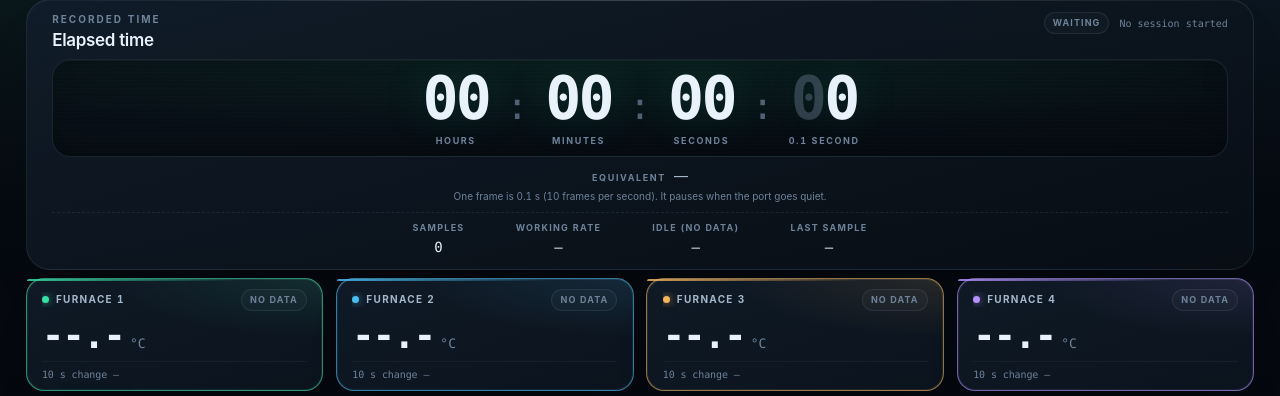
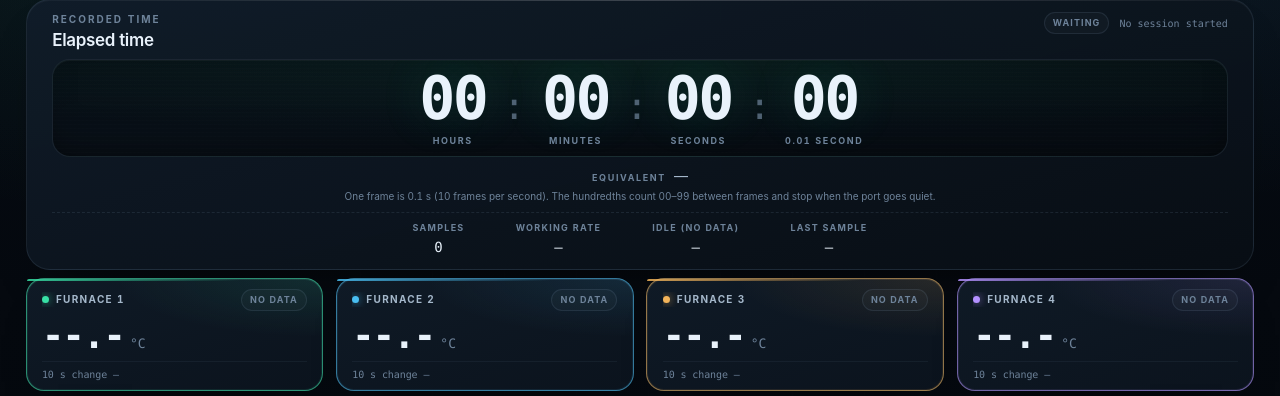
Before and after one commit to omidgholami74/temperature-viewer, a PHP site: page / in a window 1280 px wide. Shown: the part 68-464 px from the top of the page. Run offline with PHP 8.4, Linux system fonts and the light colour scheme.

Commit message:
Make the timer's last two digits count 00 to 99
The right-hand group showed a single tenths digit behind a dead leading
zero, so a whole second looked like 0 to 9 and then reset. It is now a real
hundredths group that runs across the gap between samples on both the API
dashboard and the serial page, while the counter still settles on the
stored sample count when data stops arriving.

```diff
--- a/serial-web/assets/css/app.css
+++ b/serial-web/assets/css/app.css
@@ -601,11 +601,6 @@ main {
   text-align: center;
   font-variant-numeric: tabular-nums;
   text-shadow: 0 0 48px rgba(56, 224, 165, 0.16);
-}
-
-.counter__ghost {
-  color: var(--text-3);
-  opacity: 0.4;
 }
 
 .counter__sep {
--- a/serial-web/assets/js/format.js
+++ b/serial-web/assets/js/format.js
@@ -14,32 +14,39 @@ const dateTimeFormatter = new Intl.DateTimeFormat('en-GB', {
   hour12: false,
 });
 
-/** Split milliseconds into unbounded hours, minutes, seconds and tenths. */
+/**
+ * Split milliseconds into unbounded hours, minutes, seconds, tenths and the
+ * two sub-second digits (hundredths) the counter shows on the right.
+ */
 export function splitDuration(milliseconds) {
-  const totalTenths = Math.max(0, Math.floor(Number(milliseconds) / 100));
+  const totalHundredths = Math.max(0, Math.floor(Number(milliseconds) / 10));
 
   return {
-    hours: Math.floor(totalTenths / 36000),
-    minutes: Math.floor(totalTenths / 600) % 60,
-    seconds: Math.floor(totalTenths / 10) % 60,
-    tenths: totalTenths % 10,
+    hours: Math.floor(totalHundredths / 360000),
+    minutes: Math.floor(totalHundredths / 6000) % 60,
+    seconds: Math.floor(totalHundredths / 100) % 60,
+    tenths: Math.floor(totalHundredths / 10) % 10,
+    hundredths: totalHundredths % 100,
   };
 }
 
 /**
- * Digits for the eight-character counter: HH:MM:SS:T.
- * Hours are padded to two digits and then allowed to grow past 99.
+ * Digits for the eight-character counter: HH:MM:SS:CC.
+ * Hours are padded to two digits and then allowed to grow past 99; the last
+ * group counts hundredths of a second from 00 to 99 and then carries into the
+ * seconds field.
  */
 export function formatDigits(milliseconds) {
-  const { hours, minutes, seconds, tenths } = splitDuration(milliseconds);
+  const { hours, minutes, seconds, hundredths } = splitDuration(milliseconds);
   const hoursText = String(hours).padStart(2, '0');
+  const hundredthsText = pad2(hundredths);
 
   return {
     hours: hoursText,
     minutes: pad2(minutes),
     seconds: pad2(seconds),
-    tenths: String(tenths),
-    key: `${hoursText}${pad2(minutes)}${pad2(seconds)}${tenths}`,
+    hundredths: hundredthsText,
+    key: `${hoursText}${pad2(minutes)}${pad2(seconds)}${hundredthsText}`,
   };
 }
 
--- a/serial-web/assets/js/serial.js
+++ b/serial-web/assets/js/serial.js
@@ -78,7 +78,7 @@ const el = {
     hours: $('[data-digit="hours"]'),
     minutes: $('[data-digit="minutes"]'),
     seconds: $('[data-digit="seconds"]'),
-    tenths: $('[data-digit="tenths"]'),
+    hundredths: $('[data-digit="hundredths"]'),
   },
   human: $('[data-role="human"]'),
   samples: $('[data-role="samples"]'),
@@ -110,6 +110,9 @@ const state = {
 let chart = null;
 let port = null;
 let reader = null;
+// Anchor for the sub-frame animation: the last two digits run on between two
+// frames by the part of the frame gap that has already passed.
+const clock = { anchorAt: 0 };
 let running = false;
 let toastTimer = null;
 const noiseFilter = new TemperatureDropFilter();
@@ -152,7 +155,27 @@ function trendFor(delta) {
 }
 
 function elapsedMs() {
-  return state.samples * SAMPLE_MS;
+  const recorded = state.samples * SAMPLE_MS;
+  const fresh = Boolean(state.latest)
+    && performance.now() - state.latest.received_at <= STALE_MS;
+
+  // A quiet port settles the counter on the frame count instead of leaving it
+  // a hundredth ahead of the last frame.
+  if (!state.connected || !fresh || clock.anchorAt === 0) {
+    return recorded;
+  }
+
+  // The firmware sends one frame every 100 ms, so the hundredths may run on for
+  // at most that long: they reach the next frame's value just as it lands and
+  // never overshoot it, which keeps the counter from stepping backwards.
+  const drift = Math.max(0, performance.now() - clock.anchorAt);
+
+  return recorded + Math.min(drift, SAMPLE_MS);
+}
+
+/** Note when a frame landed, so the hundredths group can run on afterwards. */
+function anchorClock() {
+  clock.anchorAt = performance.now();
 }
 
 /** Wall-clock span of the session, used only to show idle time. */
@@ -320,6 +343,7 @@ function startSession(uptime) {
     stoppedAt: undefined,
   };
   state.samples = 0;
+  clock.anchorAt = 0;
   state.latest = null;
   noiseFilter.configure(NOISE_SETTINGS);
   noiseFilter.reset();
@@ -341,6 +365,7 @@ function applyFrame(frame) {
   chart?.appendSamples([{ t_ms: tMs, temps: filteredTemps }]);
 
   state.samples += 1;
+  anchorClock();
   state.latest = {
     t_ms: tMs,
     rawTemps: frame.temps,
@@ -384,6 +409,7 @@ async function openPort(candidate) {
   state.session = null;
   state.latest = null;
   state.samples = 0;
+  clock.anchorAt = 0;
   chart?.clear();
   renderCards(null);
   updateLegend(null);
@@ -558,7 +584,7 @@ function startCounter() {
       setText(el.digits.hours, digits.hours);
       setText(el.digits.minutes, digits.minutes);
       setText(el.digits.seconds, digits.seconds);
-      setText(el.digits.tenths, digits.tenths);
+      setText(el.digits.hundredths, digits.hundredths);
       digitsKey = digits.key;
     }
 
--- a/serial-web/index.html
+++ b/serial-web/index.html
@@ -65,7 +65,7 @@
             <span class="counter__sep" aria-hidden="true">:</span>
             <span class="counter__digits" data-digit="seconds">00</span>
             <span class="counter__sep" aria-hidden="true">:</span>
-            <span class="counter__digits"><span class="counter__ghost" aria-hidden="true">0</span><span data-digit="tenths">0</span></span>
+            <span class="counter__digits" data-digit="hundredths">00</span>
 
             <span class="counter__label">hours</span>
             <span aria-hidden="true"></span>
@@ -73,12 +73,12 @@
             <span aria-hidden="true"></span>
             <span class="counter__label">seconds</span>
             <span aria-hidden="true"></span>
-            <span class="counter__label">0.1 second</span>
+            <span class="counter__label">0.01 second</span>
           </div>
         </div>
 
         <p class="counter__human"><span class="counter__human-label">Equivalent</span> <span data-role="human">—</span></p>
-        <p class="timer-card__hint">One frame is 0.1 s (10 frames per second). It pauses when the port goes quiet.</p>
+        <p class="timer-card__hint">One frame is 0.1 s (10 frames per second). The hundredths count 00–99 between frames and stop when the port goes quiet.</p>
 
         <div class="timer-card__stats">
           <span class="stat"><span class="stat__label">Samples</span><b class="stat__value" data-role="samples">0</b></span>
--- a/ui/assets/css/app.css
+++ b/ui/assets/css/app.css
@@ -601,11 +601,6 @@ main {
   text-align: center;
   font-variant-numeric: tabular-nums;
   text-shadow: 0 0 48px rgba(56, 224, 165, 0.16);
-}
-
-.counter__ghost {
-  color: var(--text-3);
-  opacity: 0.4;
 }
 
 .counter__sep {
--- a/ui/index.html
+++ b/ui/index.html
@@ -72,7 +72,7 @@
             <span class="counter__sep" aria-hidden="true">:</span>
             <span class="counter__digits" data-digit="seconds">00</span>
             <span class="counter__sep" aria-hidden="true">:</span>
-            <span class="counter__digits"><span class="counter__ghost" aria-hidden="true">0</span><span data-digit="tenths">0</span></span>
+            <span class="counter__digits" data-digit="hundredths">00</span>
 
             <span class="counter__label">hours</span>
             <span aria-hidden="true"></span>
@@ -80,12 +80,12 @@
             <span aria-hidden="true"></span>
             <span class="counter__label">seconds</span>
             <span aria-hidden="true"></span>
-            <span class="counter__label">0.1 second</span>
+            <span class="counter__label">0.01 second</span>
           </div>
         </div>
 
         <p class="counter__human"><span class="counter__human-label">Equivalent</span> <span data-role="human">—</span></p>
-        <p class="timer-card__hint">One sample is 0.1 s (10 samples per second). It pauses when the furnace sends nothing.</p>
+        <p class="timer-card__hint">One sample is 0.1 s (10 samples per second). The hundredths count 00–99 between samples and stop when the furnace sends nothing.</p>
 
         <div class="timer-card__stats">
           <span class="stat"><span class="stat__label">Samples</span><b class="stat__value" data-role="samples">0</b></span>
--- a/ui/sw.js
+++ b/ui/sw.js
@@ -8,7 +8,7 @@
  * Bump CACHE_VERSION whenever the shell changes; the old cache is removed on
  * activate.
  */
-const CACHE_VERSION = 'furnace-v7';
+const CACHE_VERSION = 'furnace-v8';
 
 const SHELL = [
   './',
```
Also changed, not shown: tests/format.test.mjs (+38 -8 lines), ui/assets/js/format.js (+18 -11 lines), ui/assets/js/main.js (+36 -6 lines), README.md, serial-web/README.md, ui/README.md.
